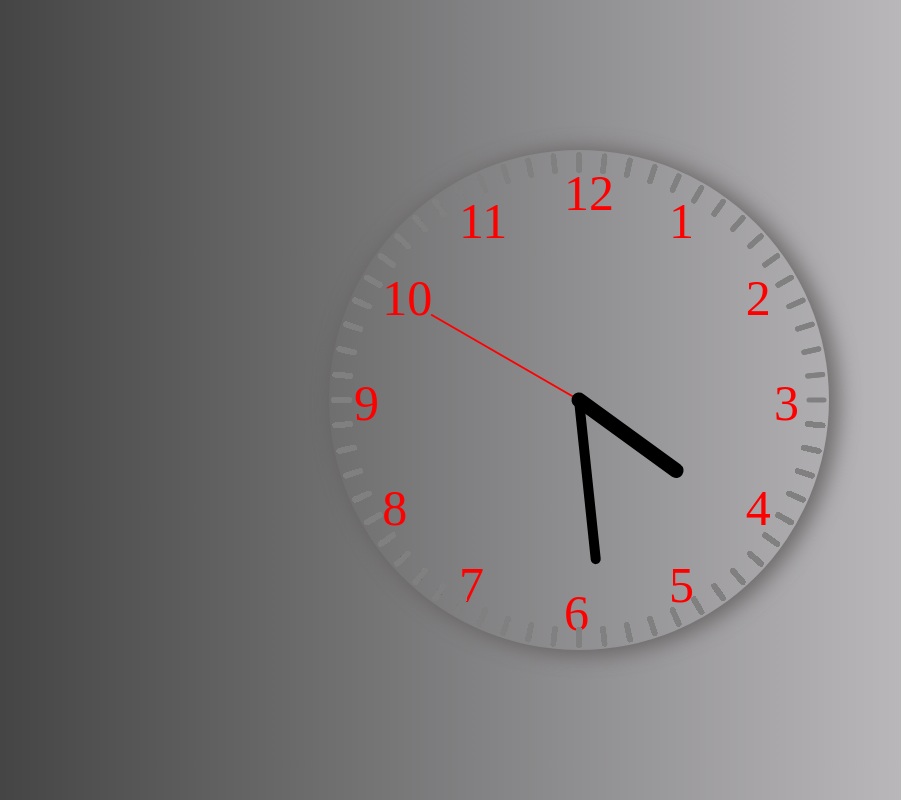
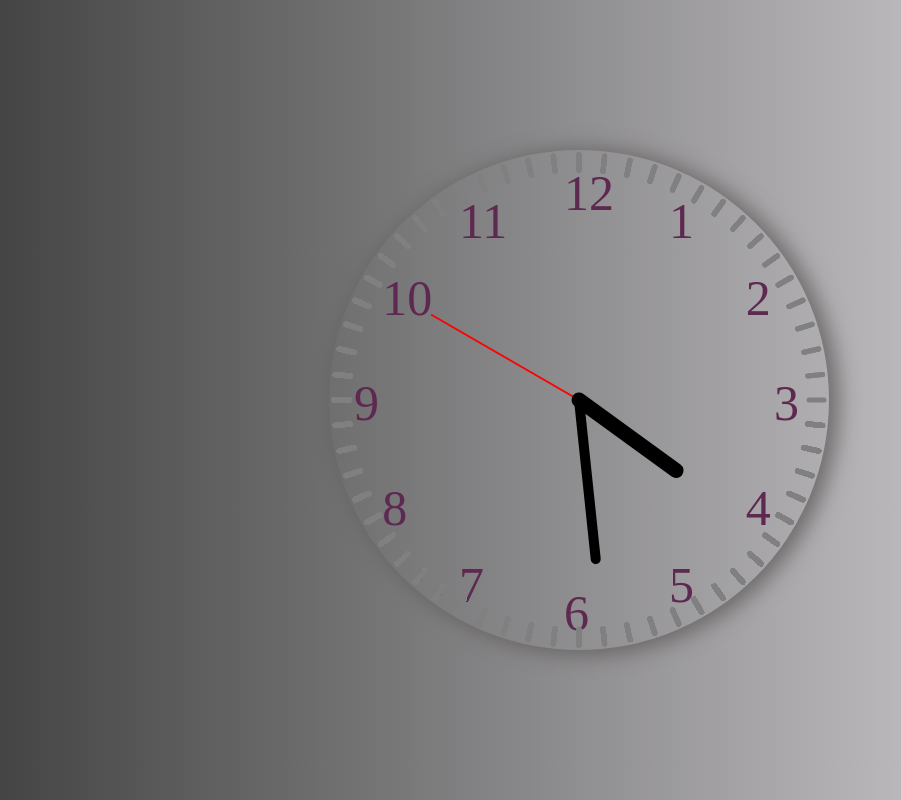
Before and after one commit to Vladislavvvv92/hwAnalogClock, a plain HTML site: page analogClockCanvas/index.html in a window 1280 px wide. Shown: the whole page, without its empty margins (61-962 px from the left). Drawn offline with Linux system fonts and the light colour scheme.

Commit message:
prod_refactoring

```diff
--- a/analogClockCanvas/index.html
+++ b/analogClockCanvas/index.html
@@ -6,11 +6,13 @@
     <title>Clock</title>
 
 </head>
-<body onLoad="circle()">
+<body onload="start()">
 <div class="container">
 
     <canvas id="canvas" height="500px" width="500px"></canvas>
 </div>
-<script src="js/init.js"></script>
+<script src="js/model.js"></script>
+<script src="js/logic.js"></script>
+<script src="js/controller.js"></script>
 </body>
 </html>
--- /dev/null
+++ b/analogClockCanvas/js/controller.js
@@ -0,0 +1,7 @@
+function start() {
+    setInterval(clearDraw, 1000);
+    setInterval(second, 1000);
+    setInterval(minute, 1000);
+    setInterval(hours, 1000);
+
+}
--- a/analogClockCanvas/js/init.js
+++ /dev/null
@@ -1,88 +0,0 @@
-function circle() {
-    let canvas = document.getElementById('canvas');
-    let c = canvas.getContext('2d');
-
-    let radiusSecond = c.canvas.height / 2 - 80;
-    let radiusMinutes = c.canvas.height / 2 - 90;
-    let radiusHours = c.canvas.height / 2 - 130;
-    let stepArrovInRadian = (((2 * Math.PI) / 360) * 6);
-
-    let radiusNumber = c.canvas.height / 2 - 40;
-    let stepArrovInRadianForNumb = (((2 * Math.PI) / 360) * 30);
-
-    let radiusStrokMoveTo = c.canvas.height / 2 - 20;
-    let radiusStrokLineTo = c.canvas.height / 2 - 5;
-
-    let grd = c.createRadialGradient(135.000, 135.000, 0.000, 135.000, 135.000, 150.000);
-
-    function drawBackgroundClock() {
-        c.beginPath();
-        c.arc(250, 250, 250, 0, 2 * Math.PI, false);
-        c.fillStyle = grd;
-        c.fill();
-        let argNumb = 0;
-        let argStrok = 0;
-        c.beginPath();
-        c.fillStyle = 'red';
-
-        for (let i = 1; i <= 12; i++) {
-            argNumb = stepArrovInRadianForNumb * i - stepArrovInRadianForNumb * 15;
-            c.font = "50px serif";
-            c.fillText(i, radiusNumber * Math.cos(argNumb) + 235, radiusNumber * Math.sin(argNumb) + 270);
-            c.stroke()
-        }
-
-        c.beginPath();
-
-        for (let i = 1; i <= 60; i++) {
-            argStrok = stepArrovInRadian * i;
-            c.lineWidth = 5;
-            c.strokeStyle = 'gray';
-            console.log(radiusStrokMoveTo * Math.cos(argStrok));
-            c.moveTo(radiusStrokMoveTo * Math.cos(argStrok) + 250, radiusStrokMoveTo * Math.sin(argStrok) + 250);
-            c.lineTo(radiusStrokLineTo * Math.cos(argStrok) + 250, radiusStrokLineTo * Math.sin(argStrok) + 250);
-            c.stroke();
-        }
-    }
-
-
-        function timing() {
-            c.clearRect(0, 0, 500, 500);
-
-            drawBackgroundClock();
-
-            c.beginPath();
-
-            let time = new Date();
-            let secondHour = time.getSeconds();
-            let argSecond = stepArrovInRadian * secondHour - stepArrovInRadian * 15;
-            c.moveTo(250, 250);
-            c.lineTo(radiusSecond * Math.cos(argSecond) + 250, radiusSecond * Math.sin(argSecond) + 250);
-            c.lineWidth = 2;
-            c.strokeStyle = 'red';
-            c.lineCap = 'round';
-            c.stroke();
-
-            c.beginPath();
-
-            let minutesHour = time.getMinutes();
-            let argMinutes = stepArrovInRadian * minutesHour - stepArrovInRadian * 15;
-            c.moveTo(250, 250);
-            c.lineTo(radiusMinutes * Math.cos(argMinutes) + 250, radiusMinutes * Math.sin(argMinutes) + 250);
-            c.lineWidth = 10;
-            c.strokeStyle = 'black';
-            c.stroke();
-
-            c.beginPath();
-
-            let hoursHour = time.getHours();
-            console.log(hoursHour)
-            let argHours = stepArrovInRadian * hoursHour - stepArrovInRadian * 15;
-            c.moveTo(250, 250);
-            c.lineTo(radiusHours * Math.cos(argHours) + 250, radiusHours * Math.sin(argHours) + 250);
-            c.lineWidth = 15;
-            c.strokeStyle = 'black';
-            c.stroke();
-        }
-        setInterval(timing, 1000);
-}
--- /dev/null
+++ b/analogClockCanvas/js/logic.js
@@ -0,0 +1,69 @@
+function drawBackgroundClock() {
+    c.beginPath();
+    c.arc(250, 250, 250, 0, 2 * Math.PI, false);
+    c.fillStyle = grd;
+    c.fill();
+    c.beginPath();
+    c.fillStyle = '#5E2951';
+
+    for (let i = 1; i <= 12; i++) {
+        argNumb = stepArrovInRadianForNumb * i - stepArrovInRadianForNumb * 15;
+        c.font = "50px serif";
+        c.fillText(i, radiusNumber * Math.cos(argNumb) + 235, radiusNumber * Math.sin(argNumb) + 270);
+        c.stroke()
+    }
+
+    c.beginPath();
+
+    for (let i = 1; i <= 60; i++) {
+        argStrok = stepArrovInRadian * i;
+        c.lineWidth = 5;
+        c.strokeStyle = 'gray';
+        c.moveTo(radiusStrokMoveTo * Math.cos(argStrok) + 250, radiusStrokMoveTo * Math.sin(argStrok) + 250);
+        c.lineTo(radiusStrokLineTo * Math.cos(argStrok) + 250, radiusStrokLineTo * Math.sin(argStrok) + 250);
+        c.stroke();
+    }
+}
+
+function clearDraw() {
+    c.clearRect(0, 0, 500, 500);
+    drawBackgroundClock();
+
+}
+
+function second() {
+    c.beginPath();
+    let time = new Date();
+    let secondHour = time.getSeconds();
+    let argSecond = stepArrovInRadian * secondHour - stepArrovInRadian * 15;
+    c.moveTo(250, 250);
+    c.lineTo(radiusSecond * Math.cos(argSecond) + 250, radiusSecond * Math.sin(argSecond) + 250);
+    c.lineWidth = 2;
+    c.strokeStyle = 'red';
+    c.lineCap = 'round';
+    c.stroke();
+}
+
+function minute() {
+    c.beginPath();
+    let time = new Date();
+    let minutesHour = time.getMinutes();
+    let argMinutes = stepArrovInRadian * minutesHour - stepArrovInRadian * 15;
+    c.moveTo(250, 250);
+    c.lineTo(radiusMinutes * Math.cos(argMinutes) + 250, radiusMinutes * Math.sin(argMinutes) + 250);
+    c.lineWidth = 10;
+    c.strokeStyle = 'black';
+    c.stroke();
+}
+
+function hours() {
+    c.beginPath();
+    let time = new Date();
+    let hoursHour = time.getHours();
+    let argHours = stepArrovInRadian * hoursHour - stepArrovInRadian * 15;
+    c.moveTo(250, 250);
+    c.lineTo(radiusHours * Math.cos(argHours) + 250, radiusHours * Math.sin(argHours) + 250);
+    c.lineWidth = 15;
+    c.strokeStyle = 'black';
+    c.stroke();
+}
--- /dev/null
+++ b/analogClockCanvas/js/model.js
@@ -0,0 +1,18 @@
+let canvas = document.getElementById('canvas');
+let c = canvas.getContext('2d');
+
+let argNumb = 0;
+let argStrok = 0;
+
+let radiusHours = c.canvas.height / 2 - 130;
+let radiusNumber = c.canvas.height / 2 - 40;
+let radiusSecond = c.canvas.height / 2 - 80;
+let radiusMinutes = c.canvas.height / 2 - 90;
+
+let radiusStrokLineTo = c.canvas.height / 2 - 5;
+let radiusStrokMoveTo = c.canvas.height / 2 - 20;
+
+let stepArrovInRadian = (((2 * Math.PI) / 360) * 6);
+let stepArrovInRadianForNumb = (((2 * Math.PI) / 360) * 30);
+
+let grd = c.createRadialGradient(135.000, 135.000, 0.000, 135.000, 135.000, 150.000);
--- /dev/null
+++ b/analogClockSvg/js/controller.js
@@ -0,0 +1,5 @@
+drawNumber();
+drawStroke();
+setInterval(second, 1000);
+setInterval(minute, 1000);
+setInterval(hour, 1000);
--- a/analogClockSvg/style/style.css
+++ b/analogClockSvg/style/style.css
@@ -3,8 +3,7 @@ margin: 0px;
 
 }
 .container{
-    /*background: aqua;*/
-    width: 100%;
+     width: 100%;
     height: 100vh;
     display: flex;
     justify-content: center;
```
Also changed, not shown: analogClockSvg/index.html (+9 -4 lines), analogClockSvg/js/logic.js (renamed from analogClockSvg/js/init.js, +23 -27 lines), analogClockSvg/js/model.js (added, +10 -0 lines).
